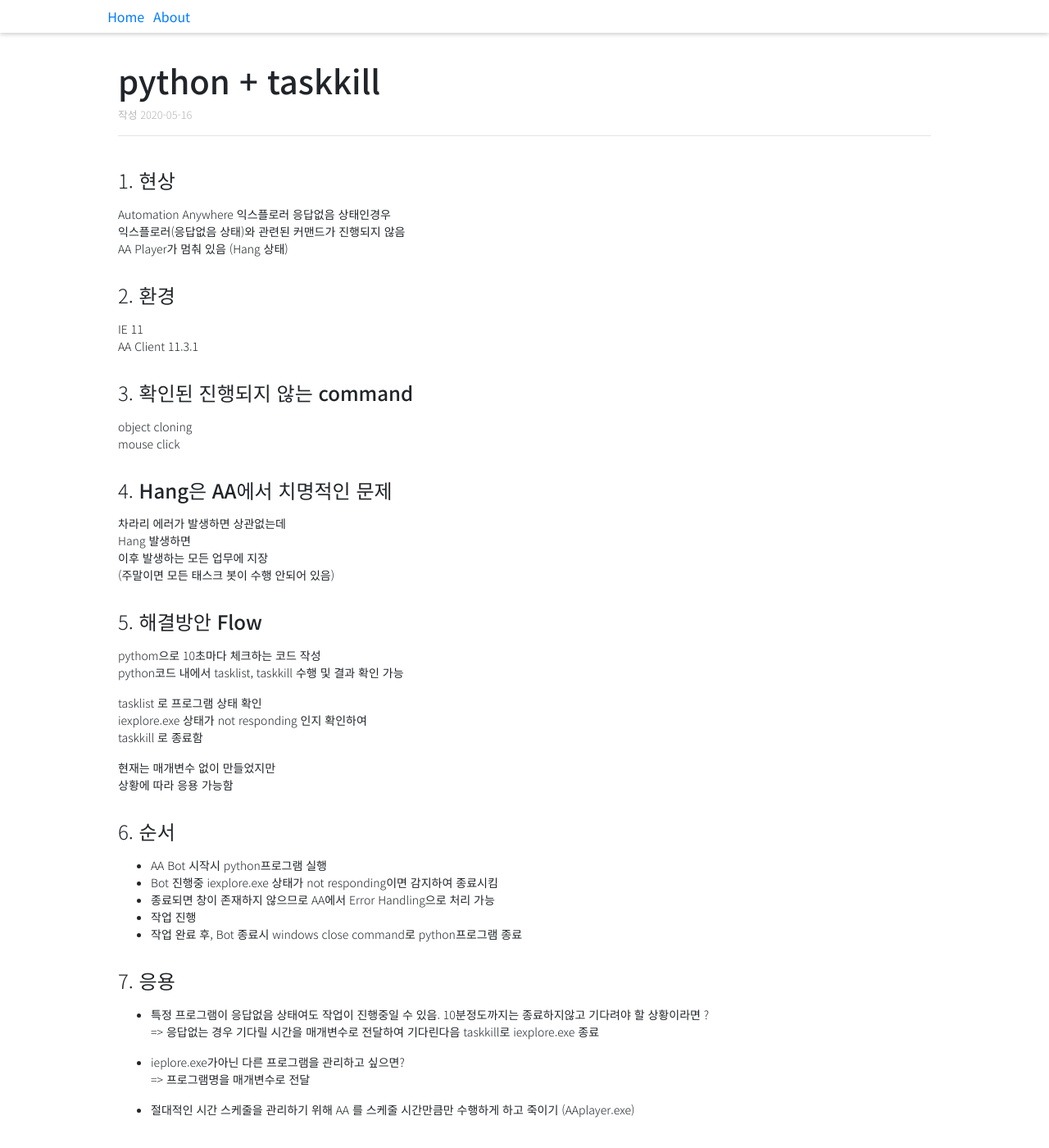
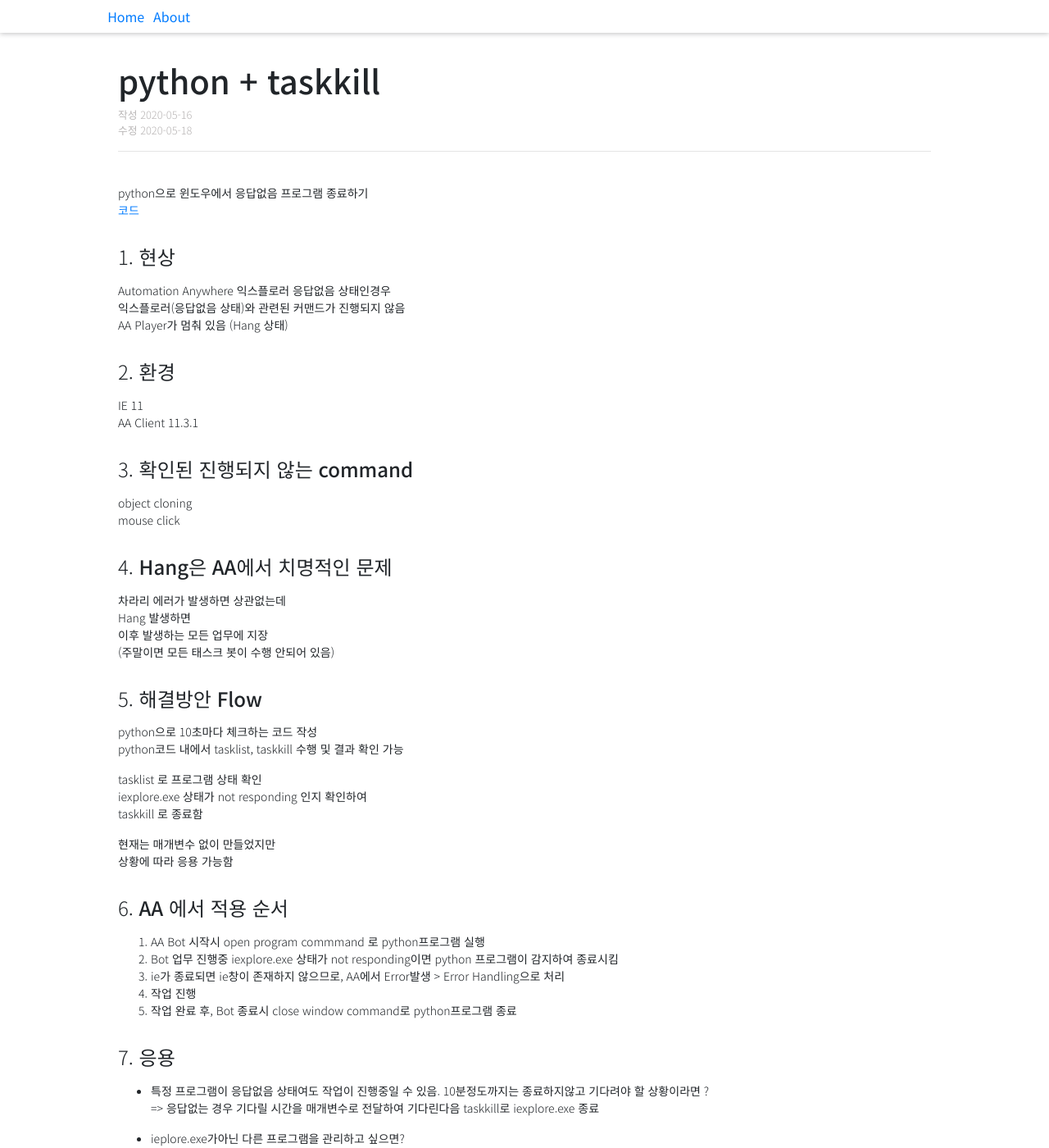
Before and after one commit to waonta/wati2.github.io, a Jekyll site: the page built from _posts/2020-05-16-python taskkill.md, in a window 1280 px wide and 1400 px high. Shown: the whole window at 82% size. Built offline with Jekyll 4.4.1, drawn with Linux system fonts in a browser that asks for light colours; some web fonts are replaced.

Commit message:
글수정

```diff
--- a/_posts/2020-05-16-python taskkill.md
+++ b/_posts/2020-05-16-python taskkill.md
@@ -2,30 +2,38 @@
 layout: post
 title: python + taskkill
 date: 2020-05-16
-dateEdit:
+dateEdit: 2020-05-18
 ---
 
+python으로 윈도우에서 응답없음 프로그램 종료하기
+[코드](https://github.com/wati2/python-taskkill)
+
 #### 1. **현상**
+
 Automation Anywhere 익스플로러 응답없음 상태인경우
 익스플로러(응답없음 상태)와 관련된 커맨드가 진행되지 않음
 AA Player가 멈춰 있음 (Hang 상태)
 
 #### 2. **환경**
+
 IE 11
 AA Client 11.3.1
 
 #### 3. **확인된 진행되지 않는 command**
+
 object cloning
 mouse click
 
 #### 4. **Hang은 AA에서 치명적인 문제**
+
 차라리 에러가 발생하면 상관없는데
 Hang 발생하면
 이후 발생하는 모든 업무에 지장
 (주말이면 모든 태스크 봇이 수행 안되어 있음)
 
 #### 5. **해결방안 Flow**
-pythom으로 10초마다 체크하는 코드 작성
+
+python으로 10초마다 체크하는 코드 작성
 python코드 내에서 tasklist, taskkill 수행 및 결과 확인 가능
 
 tasklist 로 프로그램 상태 확인
@@ -35,23 +43,26 @@
 현재는 매개변수 없이 만들었지만
 상황에 따라 응용 가능함
 
-#### 6. **순서**
-* AA Bot 시작시 python프로그램 실행
-* Bot 진행중 iexplore.exe 상태가 not responding이면 감지하여 종료시킴
-* 종료되면 창이 존재하지 않으므로 AA에서 Error Handling으로 처리 가능
-* 작업 진행
-* 작업 완료 후, Bot 종료시 windows close command로 python프로그램 종료
+#### 6. **AA 에서 적용 순서**
+
+1. AA Bot 시작시 open program commmand 로 python프로그램 실행
+2. Bot 업무 진행중 iexplore.exe 상태가 not responding이면 python 프로그램이 감지하여 종료시킴
+3. ie가 종료되면 ie창이 존재하지 않으므로, AA에서 Error발생 > Error Handling으로 처리
+4. 작업 진행
+5. 작업 완료 후, Bot 종료시 close window command로 python프로그램 종료
 
 #### 7. **응용**
-+ 특정 프로그램이 응답없음 상태여도 작업이 진행중일 수 있음. 10분정도까지는 종료하지않고 기다려야 할 상황이라면 ?
- => 응답없는 경우 기다릴 시간을 매개변수로 전달하여 기다린다음 taskkill로 iexplore.exe 종료
 
-+ ieplore.exe가아닌 다른 프로그램을 관리하고 싶으면?
- => 프로그램명을 매개변수로 전달
+- 특정 프로그램이 응답없음 상태여도 작업이 진행중일 수 있음. 10분정도까지는 종료하지않고 기다려야 할 상황이라면 ?
+  => 응답없는 경우 기다릴 시간을 매개변수로 전달하여 기다린다음 taskkill로 iexplore.exe 종료
 
-+ 절대적인 시간 스케줄을 관리하기 위해 AA 를 스케줄 시간만큼만 수행하게 하고 죽이기 (AAplayer.exe)
+- ieplore.exe가아닌 다른 프로그램을 관리하고 싶으면?
+  => 프로그램명을 매개변수로 전달
+
+- 절대적인 시간 스케줄을 관리하기 위해 AA 를 스케줄 시간만큼만 수행하게 하고 죽이기 (AAplayer.exe)
 
 #### 8. **기타**
+
 python 실행시 따로 커맨드 프롬프트 실행 되지 않음
 코드내에서 tasklist 수행결과를 변수로 받아서 출력하여 확인 가능
 tasklist option을 통해 not responding인 경우만 필터하여 확인 가능함
```
